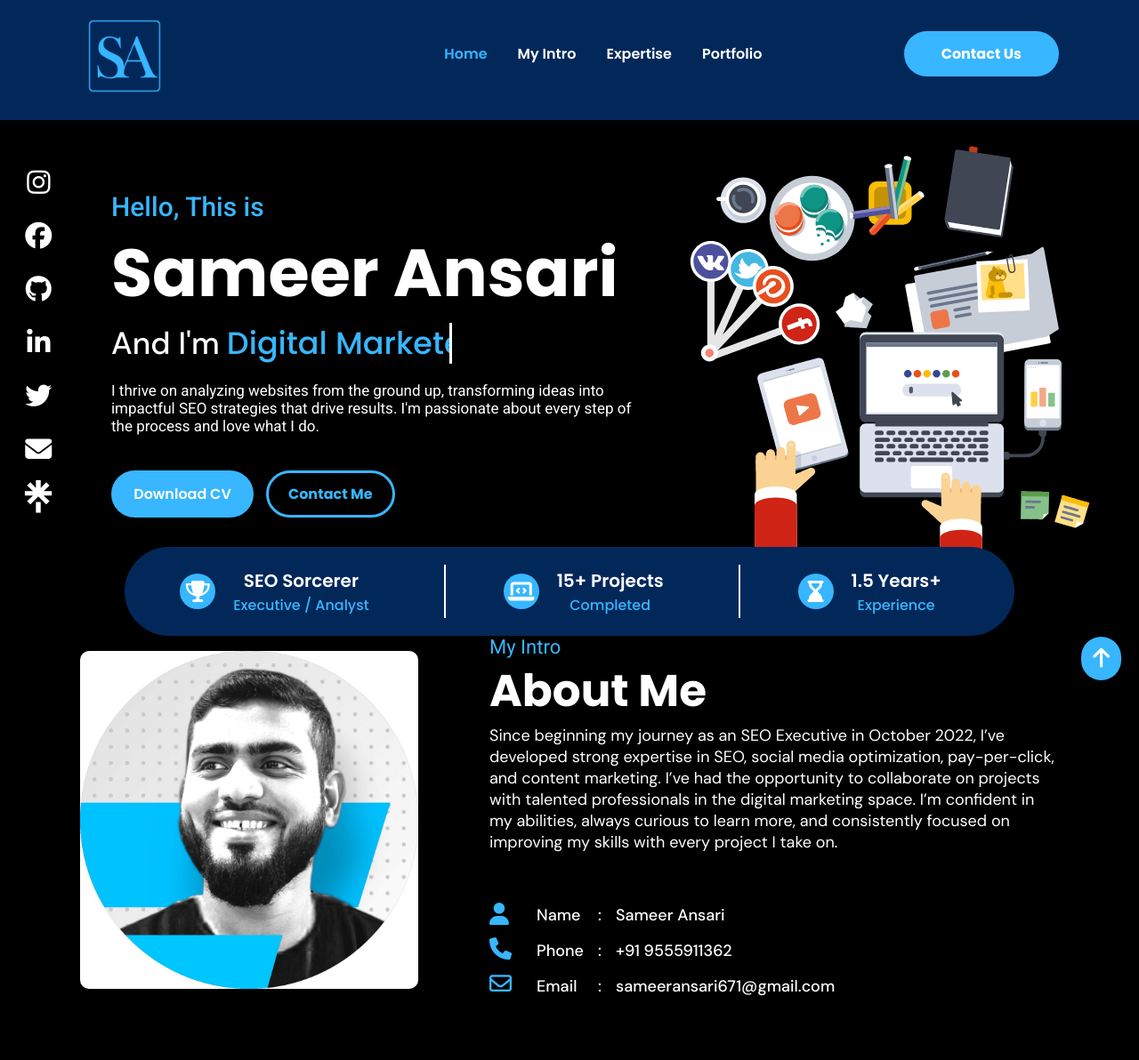
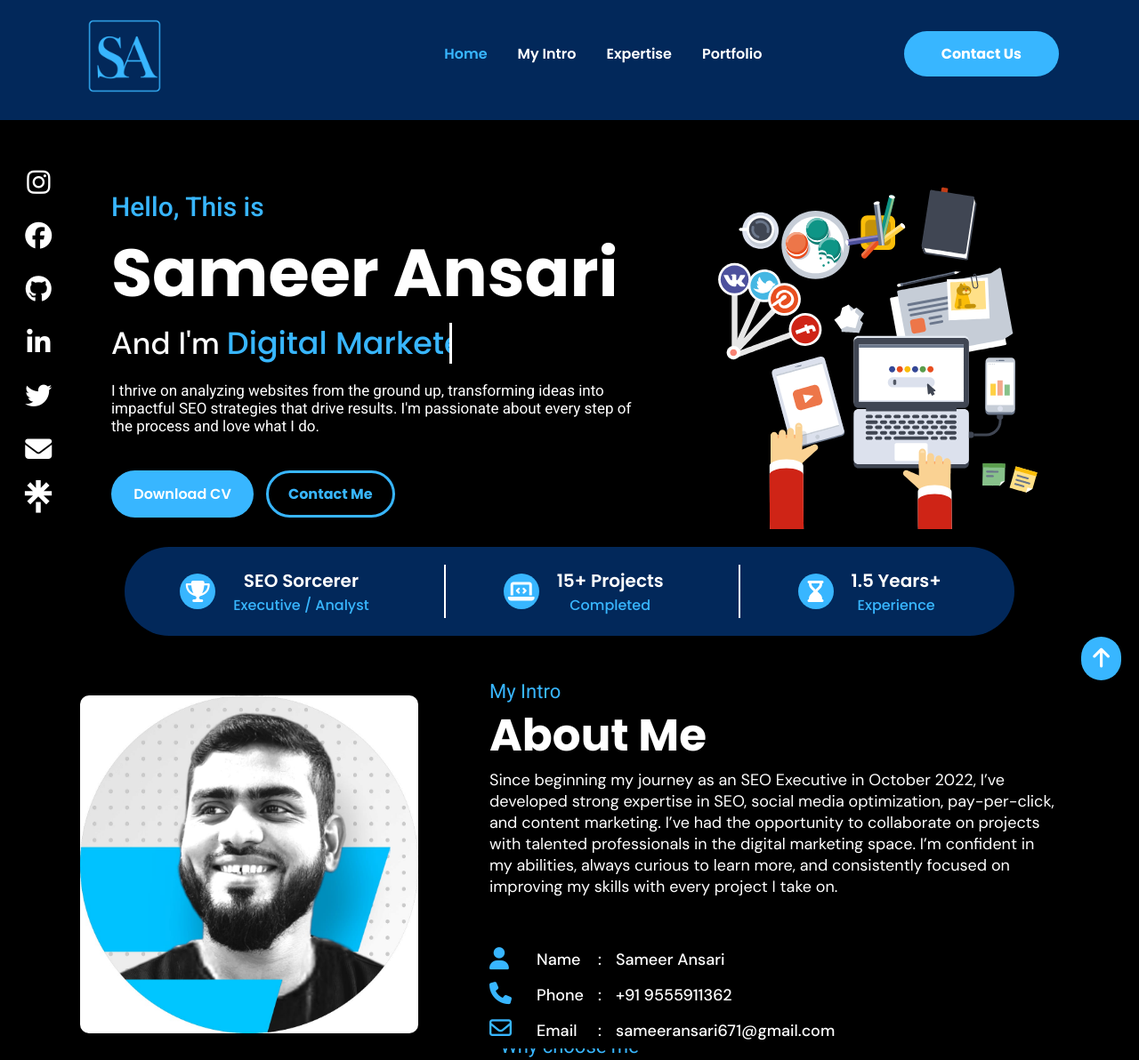
Before and after one commit to touchngursoul/touchngursoul.github.io, a plain HTML site: page index.html in a window 1280 px wide. Shown: the part 15-1207 px from the top of the page at 89% size. Drawn offline with nearby package versions, Linux system fonts and the light colour scheme.

Commit message:
new changes

```diff
--- a/CSS/style.css
+++ b/CSS/style.css
@@ -232,7 +232,7 @@ header .menu-btn {
 .intro .my-img {
     display: flex;
     align-items: flex-end;
-    margin-top: -100px;
+    margin-top: -50px;
 }
 
 .intro .my-img img {
@@ -256,7 +256,7 @@ header .menu-btn {
     margin: 0 auto;
     padding: 30px;
     position: relative;
-    top: -200px;
+    top: -150px;
     z-index: 3;
 }
 
@@ -310,7 +310,7 @@ header .menu-btn {
     width: 100%;
     background-color: #000000;
     position: relative;
-    top: -200px;
+    top: -100px;
 }
 
 .container .my-intro {
--- a/index.html
+++ b/index.html
@@ -142,7 +142,7 @@
                     <!-- <img src="Images/myphoto.png" alt="My_photo"> -->
                     <script src="https://unpkg.com/@lottiefiles/lottie-player@latest/dist/lottie-player.js"></script>
                     <lottie-player src="Files/Animation - 1724339419074.json"
-                        background="transparent" speed="0.6" style="width: 600px; height: 500px;" loop autoplay>
+                        background="transparent" speed="0.6" style="width: 500px; height: 400px;" loop autoplay>
                     </lottie-player>
                 </div>
             </div>
```
